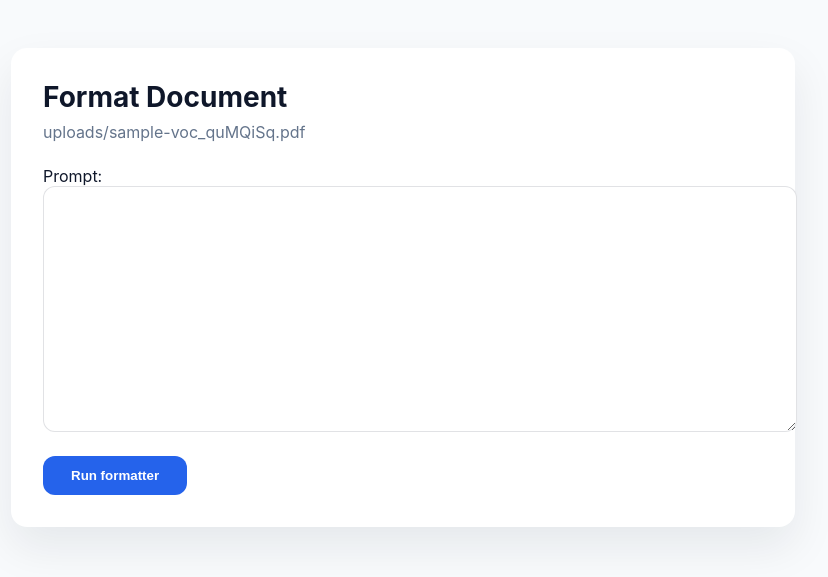
After one commit to abhishekbarve0612/ocr-agent, a Django app: page /formatter/start/33/ in a window 1280 px wide. The commit adds this page. Shown: the top 577 px of the page, without its empty margins (237-1065 px from the left). Run offline with Django 5.2, Linux system fonts and the light colour scheme; a user stored in the database is signed in; data comes from the database, SQL or seed files in the repository; both versions use the stored data as it was after the commit.

Commit message:
Update formatter app with new features and improvements
- Modified settings to replace MAX_CONTEXT_CHARS with MAX_OUTPUT_TOKENS and MAX_INPUT_TOKENS for better token management.
- Enhanced FormatterForm to dynamically set the queryset for document selection based on the provided document.
- Updated run_formatter_job to handle token limits more effectively and added error handling for formatting jobs.
- Introduced new URL routing for the formatter app and created views for document formatting.
- Added initial migration for the FormatterRun and FormatterChunk models to manage formatting jobs.
- Created a new template for the formatter interface to improve user experience.

```diff
--- a/core/settings.py
+++ b/core/settings.py
@@ -17,7 +17,8 @@ dotenv.load_dotenv()
 
 OPENAI_API_KEY = os.getenv("OPENAI_API_KEY", "")
 LLM_MODEL = os.getenv("LLM_MODEL", "gpt-4o-mini")
-MAX_CONTEXT_CHARS = int(os.getenv("MAX_CONTEXT_CHARS", "60000"))
+MAX_OUTPUT_TOKENS = int(os.getenv("MAX_OUTPUT_TOKENS", "16384"))
+MAX_INPUT_TOKENS = int(os.getenv("MAX_INPUT_TOKENS", "16000"))
 
 
 # Build paths inside the project like this: BASE_DIR / 'subdir'.
--- a/core/urls.py
+++ b/core/urls.py
@@ -24,5 +24,6 @@ urlpatterns = [
     path('uploads/', include('uploads.urls')),
     path('ocr/', include(('ocr.urls', 'ocr'), namespace='ocr')),
     path('llm/', include(('llm.urls', 'llm'), namespace='llm')),
+    path('formatter/', include(('formatter.urls', 'formatter'), namespace='formatter')),
     path('accounts/', include(('accounts.urls', 'accounts'), namespace='accounts')),
 ] + static(settings.MEDIA_URL, document_root=settings.MEDIA_ROOT)
--- a/formatter/forms.py
+++ b/formatter/forms.py
@@ -4,7 +4,19 @@ from ocr.models import OCRDocument
 
 class FormatterForm(forms.Form):
     document = forms.ModelChoiceField(
-        queryset=OCRDocument.objects.filter(status=OCRDocument.Status.COMPLETED).order_by('-created_at').first(),
+        queryset=OCRDocument.objects.none(),
         widget=forms.HiddenInput(),
     )
-    prompt = forms.CharField(widget=forms.Textarea(attrs={'rows': 10, 'cols': 80}), max_length=1000, required=True)
+    prompt = forms.CharField(
+        widget=forms.Textarea(attrs={'rows': 10, 'cols': 80}),
+        max_length=1000,
+        required=True,
+    )
+
+    def __init__(self, *args, document: OCRDocument | None = None, **kwargs):
+        super().__init__(*args, **kwargs)
+        queryset = OCRDocument.objects.all()
+        if document is not None:
+            queryset = queryset.filter(pk=document.pk)
+            self.initial.setdefault('document', document.pk)
+        self.fields['document'].queryset = queryset
--- /dev/null
+++ b/formatter/templates/formatter/start.html
@@ -0,0 +1,94 @@
+{% load static %}
+<!doctype html>
+<html lang="en">
+  <head>
+    <meta charset="utf-8">
+    <title>Formatter</title>
+    <style>
+      body {
+        margin: 0;
+        font-family: -apple-system, BlinkMacSystemFont, "Segoe UI", Roboto, Helvetica, Arial, sans-serif;
+        background: #f8fafc;
+        color: #0f172a;
+      }
+      .page {
+        max-width: 720px;
+        margin: 3rem auto;
+        padding: 2rem;
+        background: #ffffff;
+        border-radius: 1rem;
+        box-shadow: 0 20px 45px rgba(15, 23, 42, 0.08);
+      }
+      h1 {
+        margin: 0 0 0.5rem 0;
+        font-size: 1.75rem;
+      }
+      .subtitle {
+        margin: 0 0 1.5rem 0;
+        color: #64748b;
+      }
+      form {
+        display: grid;
+        gap: 1.25rem;
+      }
+      textarea {
+        width: 100%;
+        font: inherit;
+        padding: 0.75rem 1rem;
+        border-radius: 0.75rem;
+        border: 1px solid rgba(15, 23, 42, 0.12);
+        min-height: 220px;
+        resize: vertical;
+      }
+      textarea:focus {
+        outline: none;
+        border-color: #2563eb;
+        box-shadow: 0 0 0 3px rgba(37, 99, 235, 0.15);
+      }
+      button {
+        justify-self: start;
+        padding: 0.75rem 1.75rem;
+        border: none;
+        border-radius: 0.75rem;
+        background: #2563eb;
+        color: #ffffff;
+        font-weight: 600;
+        cursor: pointer;
+        transition: background 180ms ease;
+      }
+      button:hover {
+        background: #1d4ed8;
+      }
+      .errors {
+        margin: 0;
+        padding: 0.75rem 1rem;
+        border-radius: 0.75rem;
+        background: rgba(239, 68, 68, 0.1);
+        color: #b91c1c;
+        list-style: none;
+      }
+    </style>
+  </head>
+  <body>
+    <main class="page">
+      <h1>Format Document</h1>
+      <p class="subtitle">{{ document.document.file.name }}</p>
+      <form method="post">
+        {% csrf_token %}
+        {{ form.document }}
+        <div>
+          {{ form.prompt.label_tag }}
+          {{ form.prompt }}
+          {% if form.prompt.errors %}
+            <ul class="errors">
+              {% for error in form.prompt.errors %}
+                <li>{{ error }}</li>
+              {% endfor %}
+            </ul>
+          {% endif %}
+        </div>
+        <button type="submit">Run formatter</button>
+      </form>
+    </main>
+  </body>
+</html>
--- /dev/null
+++ b/formatter/urls.py
@@ -0,0 +1,8 @@
+from django.urls import path
+from . import views
+
+app_name = 'formatter'
+
+urlpatterns = [
+    path('start/<int:document_id>/', views.formatter_form, name='start'),
+]
--- a/formatter/views.py
+++ b/formatter/views.py
@@ -1,27 +1,25 @@
-from django.contrib.auth.models import User
 from django.contrib.auth.decorators import login_required
 from django.shortcuts import get_object_or_404, render, redirect
-from django.urls import reverse
-from django.conf import settings
 
 from ocr.models import OCRDocument
 
 from .forms import FormatterForm
-from .models import FormatterRun
 from .services import run_formatter_job
 
 
 @login_required
 def formatter_form(request, document_id: int):
     document = get_object_or_404(OCRDocument, id=document_id)
-    form = FormatterForm(request.POST or None, initial={'document': document})
-
-    if request.method == 'POST' and form.is_valid():
-        run = run_formatter_job(
-            ocr_document=document,
-            prompt=form.cleaned_data['prompt'],
-            user=request.user,
-        )
-        return redirect(reverse('formatter:run_detail', kwargs={'run_id': run.id}))
+    if request.method == 'POST':
+        form = FormatterForm(request.POST, document=document)
+        if form.is_valid():
+            run = run_formatter_job(
+                ocr_document=form.cleaned_data['document'],
+                prompt=form.cleaned_data['prompt'],
+                user=request.user,
+            )
+            return redirect('ocr:document_detail', file_id=run.ocr_document.id)
+    else:
+        form = FormatterForm(document=document)
 
     return render(request, 'formatter/start.html', {'form': form, 'document': document})
--- a/ocr/templates/ocr/document_detail.html
+++ b/ocr/templates/ocr/document_detail.html
@@ -5,6 +5,9 @@
   <h1>OCR Job #{{ document.id }}</h1>
   <p>Status: {{ document.status }}</p>
   {% if document.error_message %}<pre style="color:red">{{ document.error_message }}</pre>{% endif %}
+  {% if pages %}
+  <p><a href="{% url 'formatter:start' document.id %}">Format this document</a></p>
+  {% endif %}
 
   <h2>Pages</h2>
   <ul>
--- a/ocr/views.py
+++ b/ocr/views.py
@@ -16,8 +16,8 @@ def start_ocr(request, file_id: int):
             languages = form.cleaned_data['languages'] or 'eng'
 
             document = OCRDocument.objects.filter(document=file_obj).order_by('-created_at').first()
-            print(f"Documents: {document.id}")
             if document:
+                print(f"Document: {document.id}")
                 from django.urls import reverse
                 return redirect(f"{reverse('ocr:document_detail', kwargs={'file_id': document.id})}?page_range={page_range}")
             else:
```
Also changed, not shown: formatter/services.py (+116 -51 lines), llm/client.py (+6 -5 lines), llm/prompts.py (+35 -6 lines), llm/views.py (+5 -2 lines), db.sqlite3, formatter/migrations/0001_initial.py (added).
